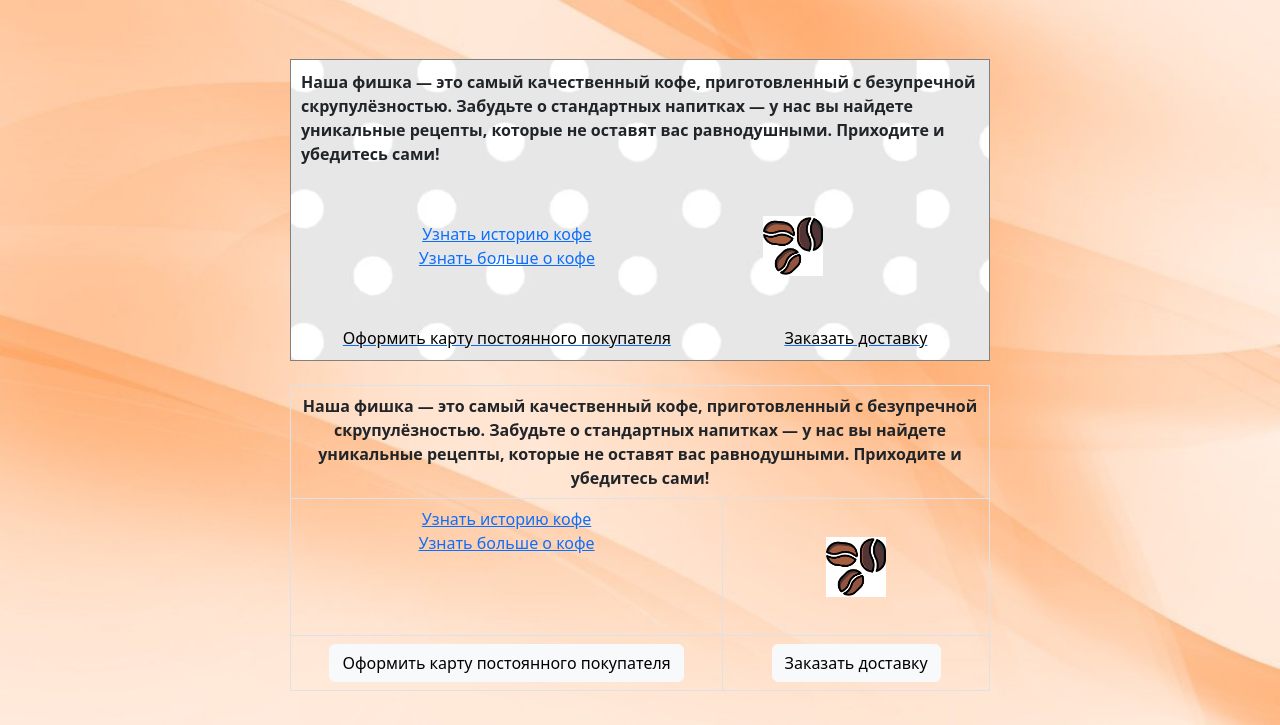
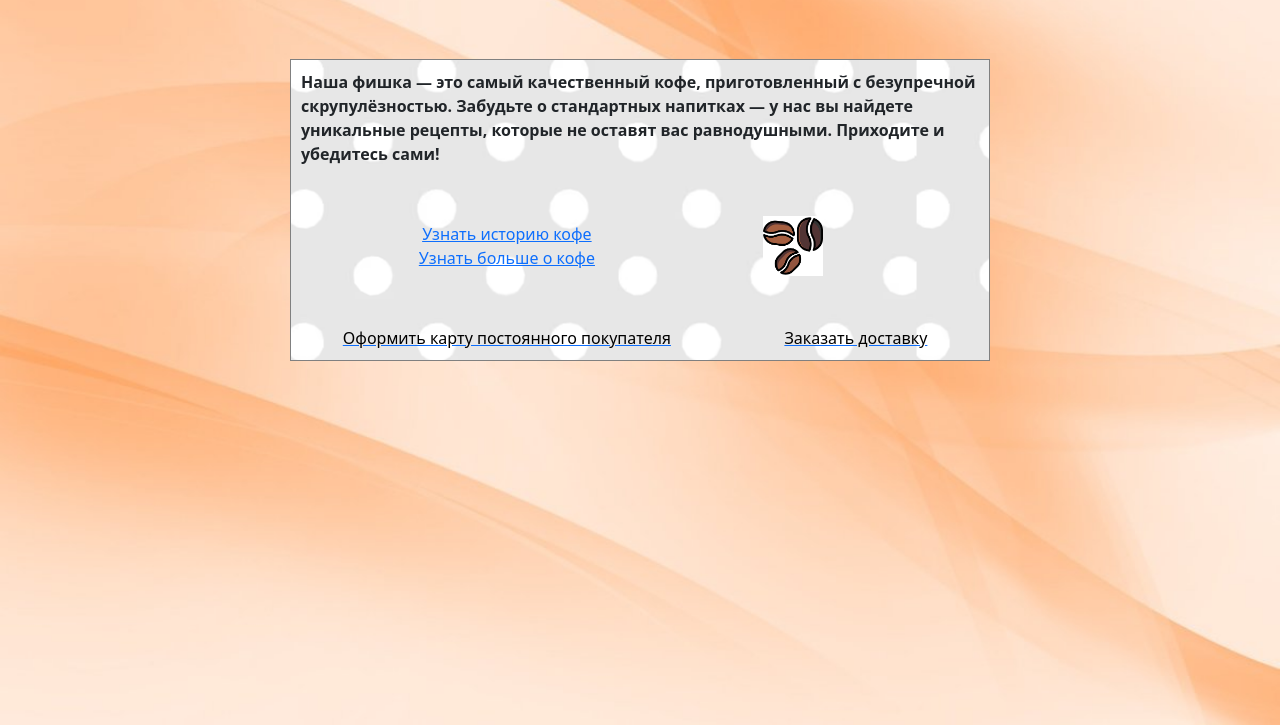
Before and after one commit to mashshaya/site_2, a plain HTML site: page contacts.html in a window 1280 px wide. Shown: the part 75-800 px from the top of the page. Drawn offline with nearby package versions, Linux system fonts and the light colour scheme.

Commit message:
contacts.html

```diff
--- a/contacts.html
+++ b/contacts.html
@@ -68,34 +68,5 @@
     </table>
 
 
-<div class="container mt-4">
-    <table class="table table-bordered text-center" style="width: 700px; margin: auto;">
-        <thead>
-            <tr>
-                <th colspan="2">Наша фишка — это самый качественный кофе, приготовленный с безупречной скрупулёзностью. Забудьте о стандартных напитках — у нас вы найдете уникальные рецепты, которые не оставят вас равнодушными. Приходите и убедитесь сами!</th>
-            </tr>
-        </thead>
-        <tbody>
-            <tr>
-                <td>
-                    <a href="https://ru.wikipedia.org/wiki/%D0%98%D1%81%D1%82%D0%BE%D1%80%D0%B8%D1%8F_%D0%BA%D0%BE%D1%84%D0%B5" target="_self">Узнать историю кофе</a><br>
-                    <a href="https://www.nestleprofessional.ru/article/o_kofe/chto-my-znaem-o_kofe" target="_blank">Узнать больше о кофе</a>
-                </td>
-                <td><img src="cofe.png" width="60" title="coffee"></td>
-            </tr>
-            <tr>
-                <td>
-                    <a href="anketa.html" class="btn btn-light">Оформить карту постоянного покупателя</a>
-                </td>
-                <td>
-                    <a href="dostavka.html" class="btn btn-light">Заказать доставку</a>
-                </td>
-            </tr>
-        </tbody>
-    </table>
-</div>
-
-
-
 </body>
 </html>
```
